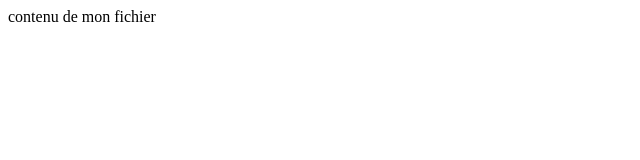
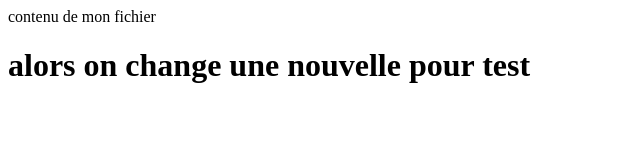
Before and after one commit to Jihed0405/DevopsTestTp1, a plain HTML site: page index.html in a window 1280 px wide. Shown: the whole page, without its empty margins (0-640 px from the left). Drawn offline with Linux system fonts and the light colour scheme.

Commit message:
Modification de ma-fonctionnalite

```diff
--- a/index.html
+++ b/index.html
@@ -1 +1,3 @@
 <p>contenu de mon fichier</p>
+<title>nouvelle fonctionnalité</title>
+<h1>alors on change une nouvelle pour test</h1>
```
